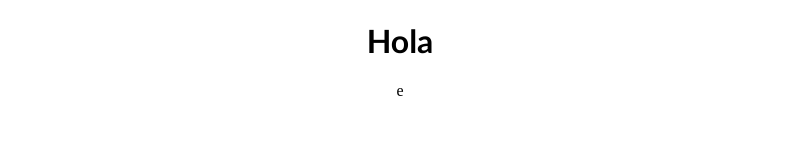
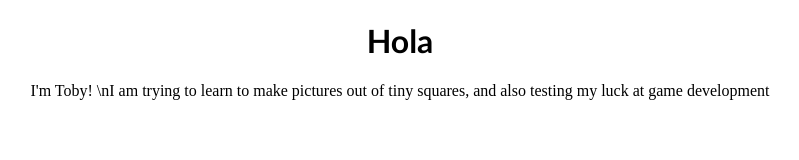
Before and after one commit to tobydatoster/about, a plain HTML site: page index.html in a window 1280 px wide. Shown: the whole page, without its empty margins (240-1039 px from the left). Drawn offline with Linux system fonts and the light colour scheme.

Commit message:
Update index.html

```diff
--- a/index.html
+++ b/index.html
@@ -8,7 +8,7 @@
       <h1>Hola</h1>
     </div>
     <div class='body'>
-      <p>e</p>
+      <p>I'm Toby! \nI am trying to learn to make pictures out of tiny squares, and also testing my luck at game development</p>
     </div>
   </body>
 </html>
```
